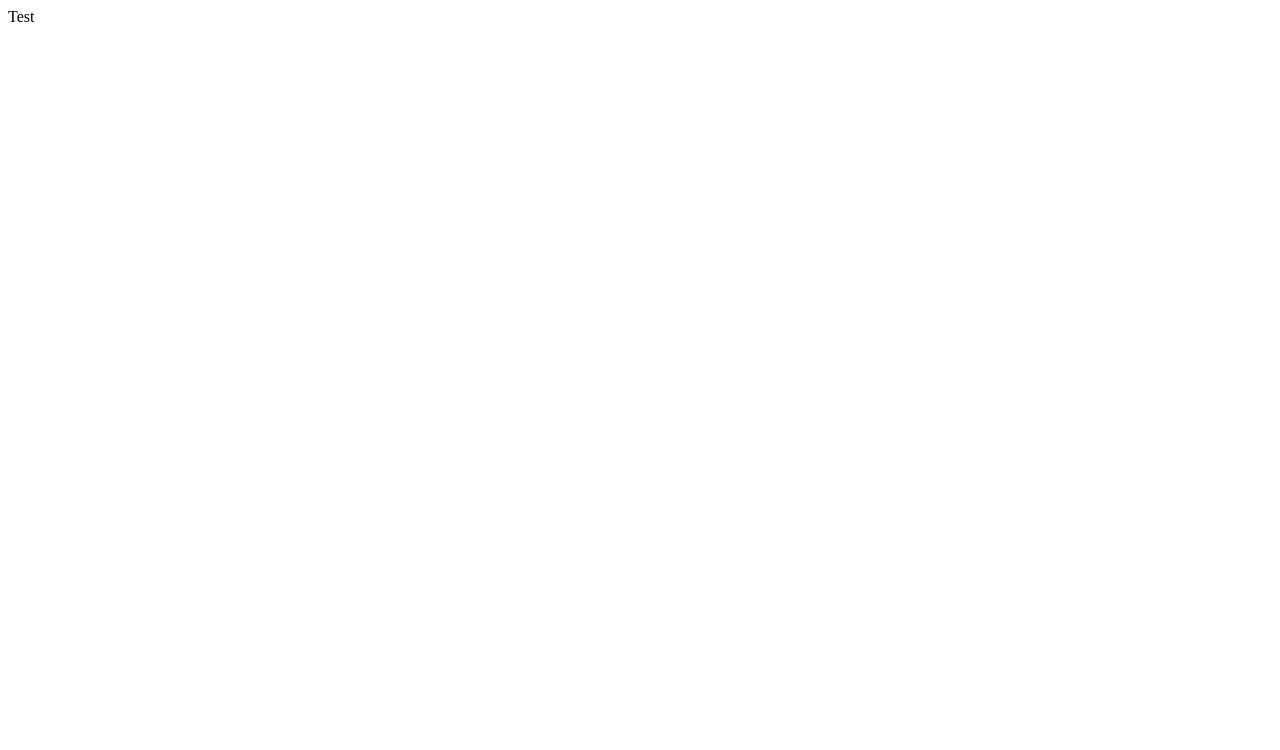
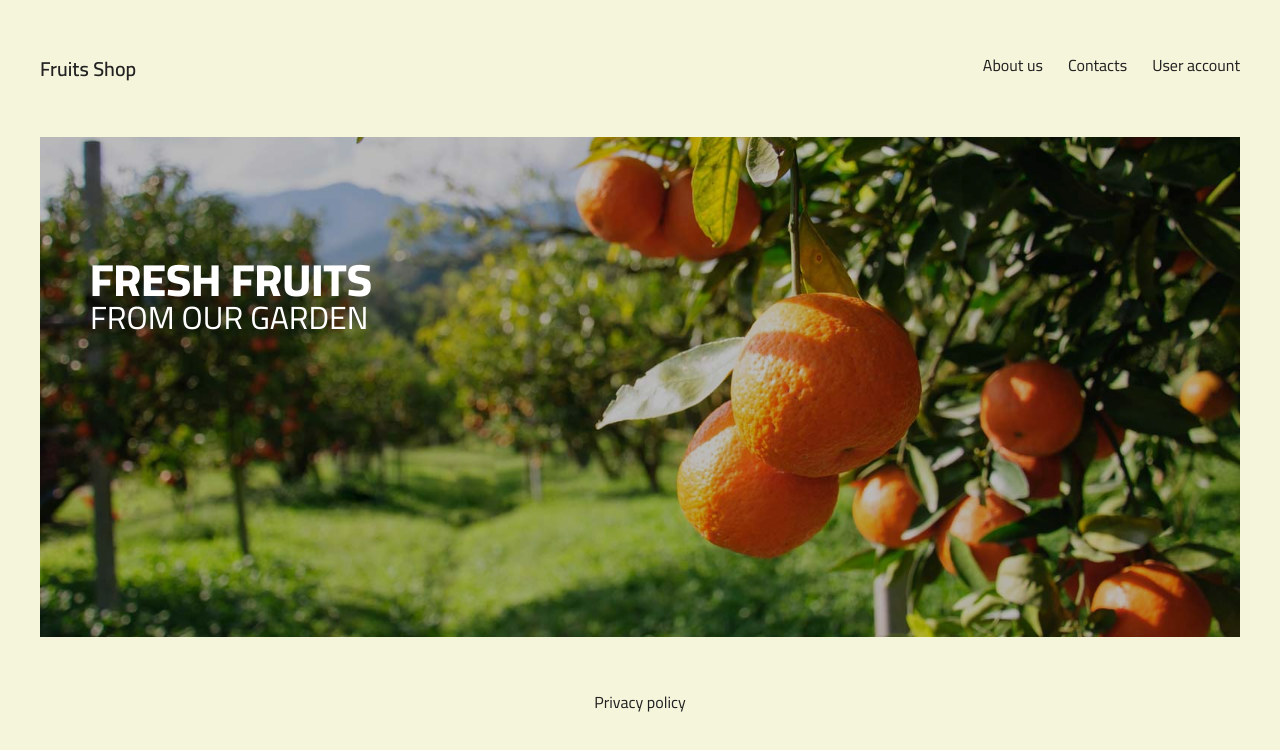
Before and after one commit to Iryna-25/fruits-shop, a React (Create React App) app: page / in a window 1280 px wide. Shown: the top 750 px of the page. Built offline with nearby package versions, Linux system fonts and the light colour scheme.

Commit message:
html-coding

```diff
--- a/src/App.js
+++ b/src/App.js
@@ -1,7 +1,14 @@
 import './App.css';
+import Header from './Components/HeaderSection';
+import Footer from './Components/FooterSection';
 
 function App() {
-  return <div className="App"> Test </div>;
+  return (
+    <div className="wrapper">
+      <Header />
+      <Footer />
+    </div>
+  );
 }
 
 export default App;
--- /dev/null
+++ b/src/Components/FooterSection.jsx
@@ -0,0 +1,9 @@
+import React from "react";
+
+export default function Header() {
+    return (
+        <footer>
+            Privacy policy
+        </footer>
+    )
+}
--- /dev/null
+++ b/src/Components/HeaderSection.jsx
@@ -0,0 +1,17 @@
+import React from "react";
+
+export default function Header() {
+    return (
+        <header>
+            <div>
+                <span className="logo"> Fruits Shop </span>
+                <ul className="nav">
+                    <li>About us</li>
+                    <li>Contacts</li>
+                    <li>User account</li>
+                </ul>
+            </div>
+            <div className="presentation"></div>
+        </header>
+    )
+}
--- a/src/index.css
+++ b/src/index.css
@@ -1,13 +1,81 @@
-/* body {
+@import url('https://fonts.googleapis.com/css2?family=Cairo:wght@200;400;600;800;900&display=swap');
+
+* {
   margin: 0;
-  font-family: -apple-system, BlinkMacSystemFont, 'Segoe UI', 'Roboto', 'Oxygen',
-    'Ubuntu', 'Cantarell', 'Fira Sans', 'Droid Sans', 'Helvetica Neue',
-    sans-serif;
-  -webkit-font-smoothing: antialiased;
-  -moz-osx-font-smoothing: grayscale;
+  padding: 0;
 }
 
-code {
-  font-family: source-code-pro, Menlo, Monaco, Consolas, 'Courier New',
-    monospace;
-} */
+body {
+  background-color: beige;
+  color: #222;
+  font-family: 'Cairo', sans-serif;
+  font-family: 300;
+}
+
+.wrapper {
+  width: 1200px;
+  margin: 50px auto;
+}
+
+header .logo {
+  font-weight: 600;
+  font-size: 20px;
+}
+
+header ul.nav {
+  float: right;
+  list-style: none;
+}
+
+header ul.nav li {
+  display: inline;
+  margin-left: 25px;
+  cursor: pointer;
+  transition: opacity 500ms ease;
+}
+
+header ul.nav li:hover {
+  opacity: 0.5;
+}
+
+header .presentation {
+  margin: 50px 0;
+  background: url('./Images/fruit.jpg') no-repeat;
+  width: 100%;
+  height: 500px;
+  background-size: cover;
+  background-position: center center;
+  background-blend-mode: multiply;
+  /* background-color: #ffe5cc; */
+  background-color: #bcbcbc;
+  position: relative;
+}
+
+header .presentation::after {
+  content: 'Fresh fruits';
+  text-transform: uppercase;
+  position: absolute;
+  top: 100px;
+  left: 50px;
+  width: 300px;
+  font-size: 45px;
+  font-weight: 700;
+  color: #fff;
+}
+
+header .presentation::before {
+  content: 'from our garden';
+  text-transform: uppercase;
+  position: absolute;
+  top: 150px;
+  left: 50px;
+  width: 300px;
+  font-size: 32px;
+  font-weight: 500;
+  color: #fff;
+}
+
+footer {
+  text-align: center;
+  margin-bottom: 10px;
+}
```
Also changed, not shown: src/Images/fruit.jpg (added), src/Images/fruits.jpeg (added).
